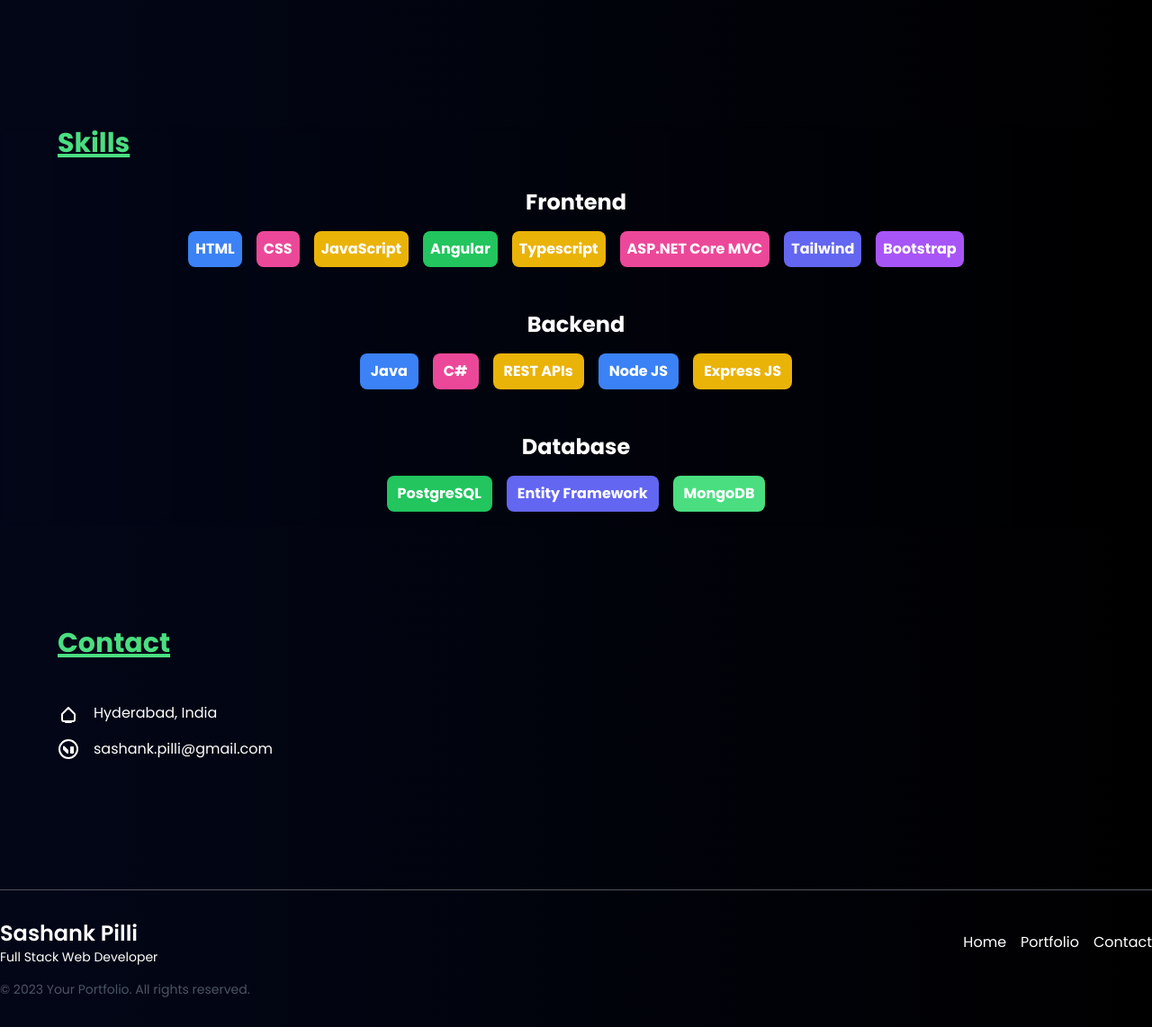
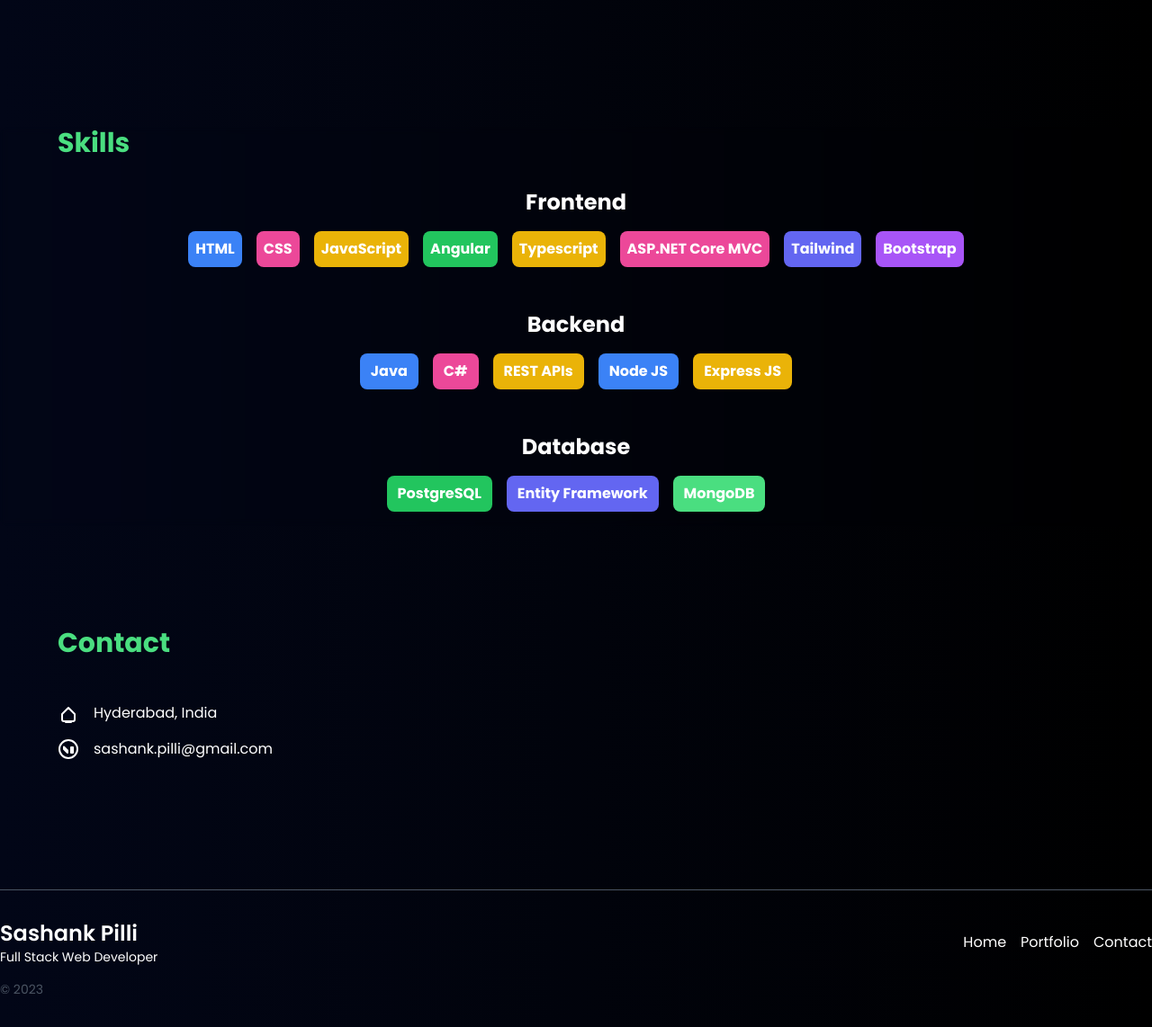
Before and after one commit to Sashankps/Portfolio-2023, a website: page index.html in a window 1280 px wide. Shown: the part 2598-3740 px from the top of the page at 90% size. Drawn offline with nearby package versions, Linux system fonts and the light colour scheme; files that its build step writes are made by us from their sources.

Commit message:
removed undeline under headings

```diff
--- a/index.html
+++ b/index.html
@@ -250,7 +250,7 @@
     <section id="projects" class="md:mb-36 border-white">
       <div class="max-w-6xl mx-auto px-6 text-gray-900 md:px-0 space-y-4">
         <div
-          class="text-left mx-auto container font-bold text-3xl text-green-400 mb-12 md:mt-20 max-w-6xl md:px-0 underline decoration-green-400 decoration-4 animate__animated"
+          class="text-left mx-auto container font-bold text-3xl text-green-400 mb-12 md:mt-20 max-w-6xl md:px-0  decoration-green-400 decoration-4 animate__animated"
         >
           Projects
         </div>
@@ -677,7 +677,7 @@
 
     <section id="skills" class="mt-28 mb-28 backdrop-blur-sm border-white">
       <div
-        class="text-left mx-auto container font-bold text-3xl text-green-400 md:mt-20 max-w-6xl px-6 md:px-0 underline decoration-green-400 decoration-4 animate__animated custom-delay-3"
+        class="text-left mx-auto container font-bold text-3xl text-green-400 md:mt-20 max-w-6xl px-6 md:px-0  decoration-green-400 decoration-4 animate__animated custom-delay-3"
       >
         Skills
       </div>
@@ -802,7 +802,7 @@
     <section id="contact" class="md:mb-36 mb-24 invisble border-white">
       <div class="max-w-6xl mx-auto px-6 text-gray-900 md:px-0 space-y-4">
         <div
-          class="text-left mx-auto container font-bold text-3xl text-green-400 mb-12 md:mt-20 max-w-6xl md:px-0 underline decoration-4 animate__animated custom-delay-5"
+          class="text-left mx-auto container font-bold text-3xl text-green-400 mb-12 md:mt-20 max-w-6xl md:px-0  decoration-4 animate__animated custom-delay-5"
         >
           Contact
         </div>
@@ -871,7 +871,7 @@
           </div>
         </div>
         <div class="mt-4 text-sm text-gray-600 lg:text-left text-center">
-          &copy; 2023 Your Portfolio. All rights reserved.
+          &copy; 2023
         </div>
       </div>
     </footer>
```
